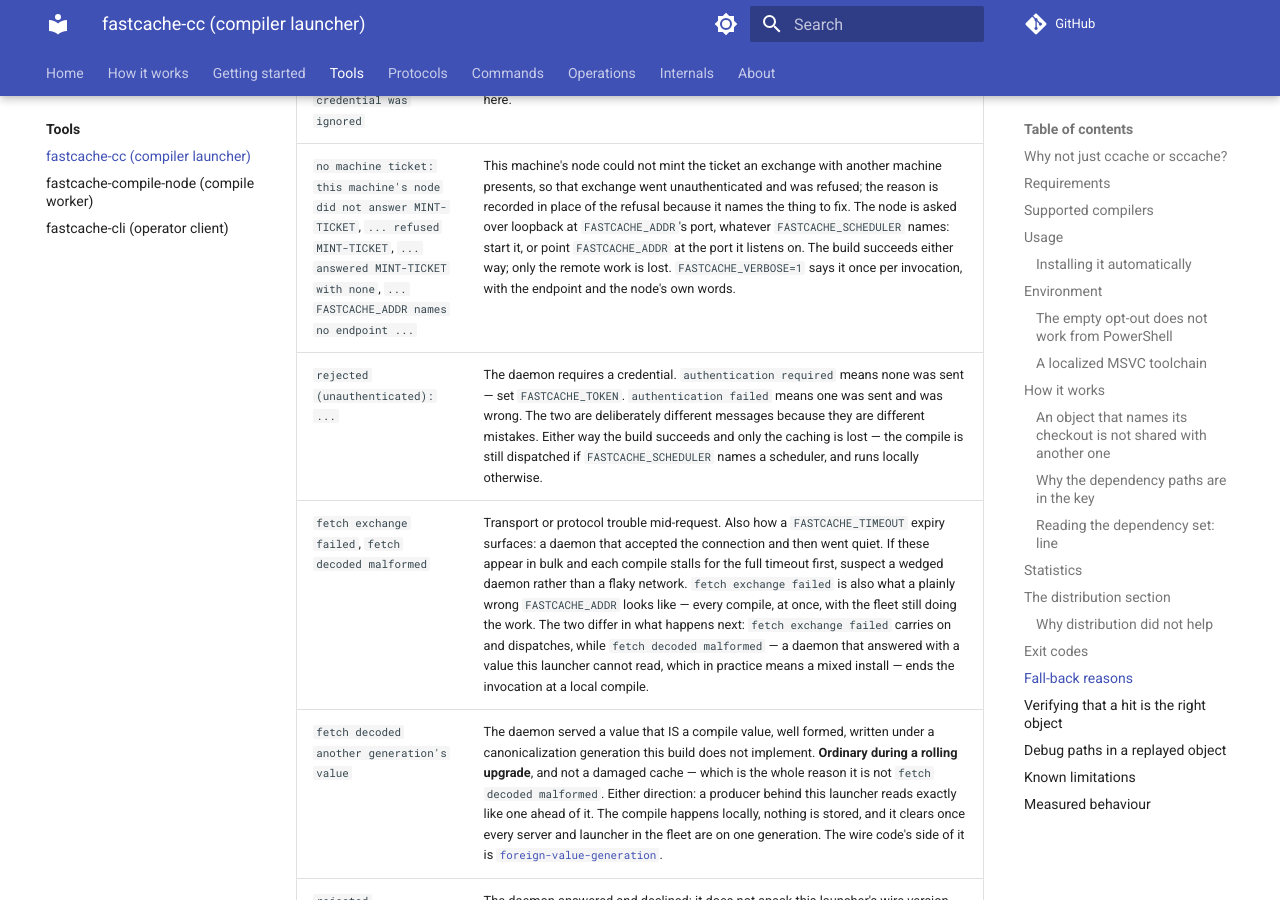
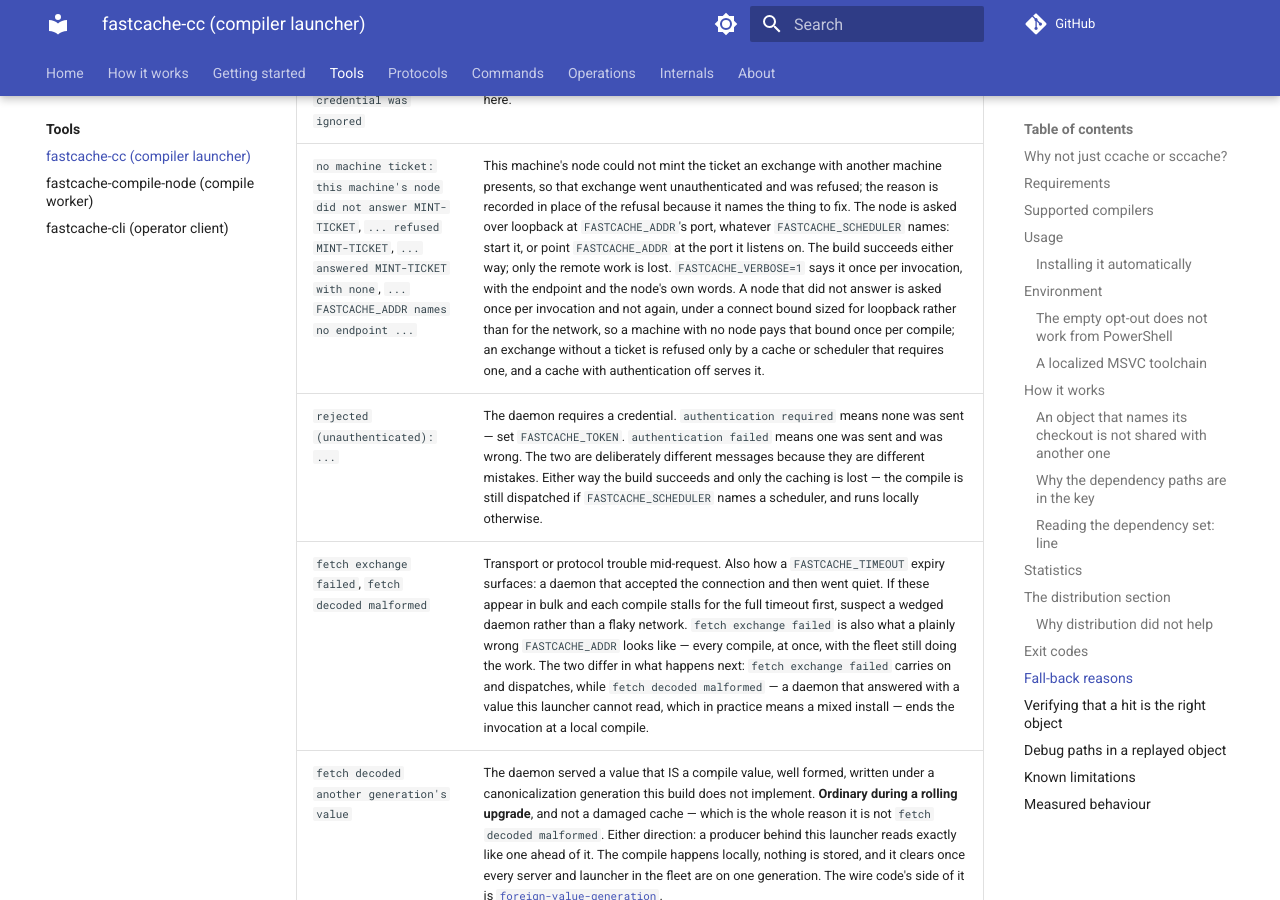
Before and after one commit to LASTRADA-Software/fastcached, an MkDocs documentation site: the page built from docs/tools/fastcache-cc.md, in a window 1280 px wide and 900 px high, scrolled down 25650 px. Built offline with MkDocs 1.6.1 and Material for MkDocs 9.7.7, drawn with Linux system fonts in a browser that asks for light colours; comment, search, counter and statistics services are not loaded.

Commit message:
docs: a node that did not answer is asked once per compile, and a plain cache serves the exchange (#1664)
Signed-off-by: Christian Parpart <christian@parpart.family>

```diff
--- a/docs/tools/fastcache-cc.md
+++ b/docs/tools/fastcache-cc.md
@@ -873,7 +873,7 @@
 | `uses __TIME__/__DATE__/__TIMESTAMP__` | Deliberate: the TU is non-deterministic and would never hit. Reported as *uncacheable*, not as an error. |
 | `a command-line path is drive-relative under no root`, `a reported dependency path is drive-relative under no root` | Deliberate, and Windows-only. A path like `C:foo\bar.hpp` resolves against drive `C:`'s **own** current directory, which no cache entry records — so the launcher can neither key it (a header moved inside it would not re-key) nor check it on replay (there is no directory to `stat` it against). Caching such a compile could serve a stale dependency record under a zero exit code, so it is not cached at all. Reported as *uncacheable*, not as an error. Spell the path absolutely (`C:\foo\bar.hpp`), make it relative, or bring it under `FASTCACHE_SOURCE_DIR`/`FASTCACHE_BINARY_DIR`. The first is the rule applied to the command line, the second to what the compiler reported; `FASTCACHE_VERBOSE` names the offending path itself. |
 | `daemon does not support authentication; the configured credential was ignored` | `FASTCACHE_TOKEN` is set but the daemon predates the AUTH verb. Caching works normally — the daemon steps over the verb it does not know and serves the command — but this traffic is **not** authenticated. Said once per invocation rather than per exchange. Upgrade the daemon, or unset the token if it was not meant to apply here. |
-| `no machine ticket: this machine's node did not answer MINT-TICKET`, `... refused MINT-TICKET`, `... answered MINT-TICKET with none`, `... FASTCACHE_ADDR names no endpoint ...` | This machine's node could not mint the ticket an exchange with another machine presents, so that exchange went unauthenticated and was refused; the reason is recorded in place of the refusal because it names the thing to fix. The node is asked over loopback at `FASTCACHE_ADDR`'s port, whatever `FASTCACHE_SCHEDULER` names: start it, or point `FASTCACHE_ADDR` at the port it listens on. The build succeeds either way; only the remote work is lost. `FASTCACHE_VERBOSE=1` says it once per invocation, with the endpoint and the node's own words. |
+| `no machine ticket: this machine's node did not answer MINT-TICKET`, `... refused MINT-TICKET`, `... answered MINT-TICKET with none`, `... FASTCACHE_ADDR names no endpoint ...` | This machine's node could not mint the ticket an exchange with another machine presents, so that exchange went unauthenticated and was refused; the reason is recorded in place of the refusal because it names the thing to fix. The node is asked over loopback at `FASTCACHE_ADDR`'s port, whatever `FASTCACHE_SCHEDULER` names: start it, or point `FASTCACHE_ADDR` at the port it listens on. The build succeeds either way; only the remote work is lost. `FASTCACHE_VERBOSE=1` says it once per invocation, with the endpoint and the node's own words. A node that did not answer is asked once per invocation and not again, under a connect bound sized for loopback rather than for the network, so a machine with no node pays that bound once per compile; an exchange without a ticket is refused only by a cache or scheduler that requires one, and a cache with authentication off serves it. |
 | `rejected (unauthenticated): ...` | The daemon requires a credential. `authentication required` means none was sent — set `FASTCACHE_TOKEN`. `authentication failed` means one was sent and was wrong. The two are deliberately different messages because they are different mistakes. Either way the build succeeds and only the caching is lost — the compile is still dispatched if `FASTCACHE_SCHEDULER` names a scheduler, and runs locally otherwise. |
 | `fetch exchange failed`, `fetch decoded malformed` | Transport or protocol trouble mid-request. Also how a `FASTCACHE_TIMEOUT` expiry surfaces: a daemon that accepted the connection and then went quiet. If these appear in bulk and each compile stalls for the full timeout first, suspect a wedged daemon rather than a flaky network. `fetch exchange failed` is also what a plainly wrong `FASTCACHE_ADDR` looks like — every compile, at once, with the fleet still doing the work. The two differ in what happens next: `fetch exchange failed` carries on and dispatches, while `fetch decoded malformed` — a daemon that answered with a value this launcher cannot read, which in practice means a mixed install — ends the invocation at a local compile. |
 | `fetch decoded another generation's value` | The daemon served a value that IS a compile value, well formed, written under a canonicalization generation this build does not implement. **Ordinary during a rolling upgrade**, and not a damaged cache — which is the whole reason it is not `fetch decoded malformed`. Either direction: a producer behind this launcher reads exactly like one ahead of it. The compile happens locally, nothing is stored, and it clears once every server and launcher in the fleet are on one generation. The wire code's side of it is [`foreign-value-generation`](../protocols/compile-cache.md#error-codes). |
```
